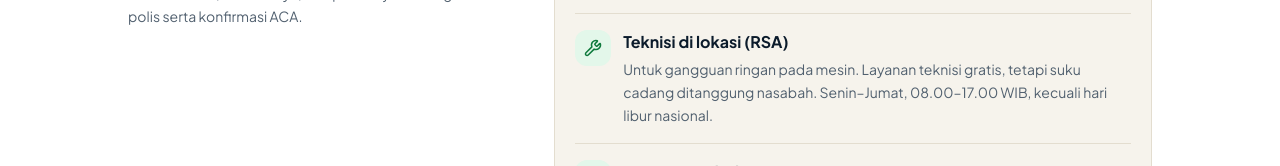
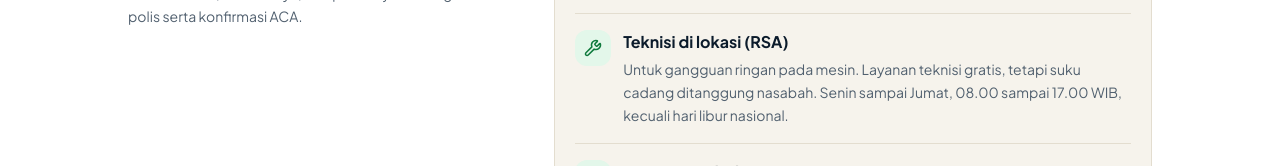
Before and after one commit to ahloen/asuransiserpong-astro, an Astro site: page /nomor-darurat-aca in a window 1280 px wide. Shown: the part 1056-1222 px from the top of the page. Built offline with nearby package versions, Linux system fonts and the light colour scheme; Astro itself is replaced by a stand-in of ours.

Commit message:
copy: nomor-darurat-aca

```diff
--- a/src/pages/nomor-darurat-aca.astro
+++ b/src/pages/nomor-darurat-aca.astro
@@ -40,7 +40,7 @@ const roadServices = [
   },
   {
     title: "Teknisi di lokasi (RSA)",
-    details: "Untuk gangguan ringan pada mesin. Layanan teknisi gratis, tetapi suku cadang ditanggung nasabah. Senin–Jumat, 08.00–17.00 WIB, kecuali hari libur nasional.",
+    details: "Untuk gangguan ringan pada mesin. Layanan teknisi gratis, tetapi suku cadang ditanggung nasabah. Senin sampai Jumat, 08.00 sampai 17.00 WIB, kecuali hari libur nasional.",
     icon: Wrench,
   },
   {
```
